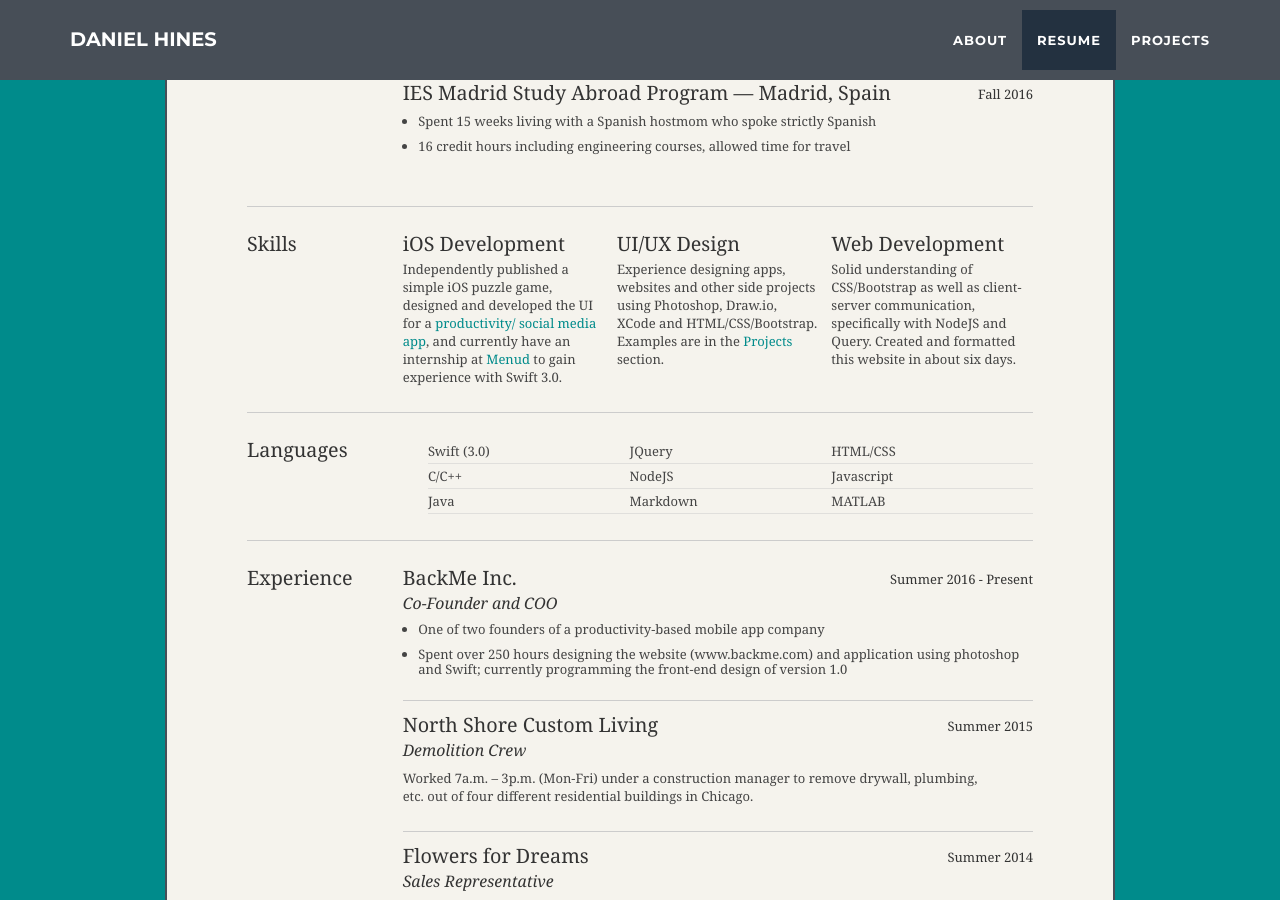
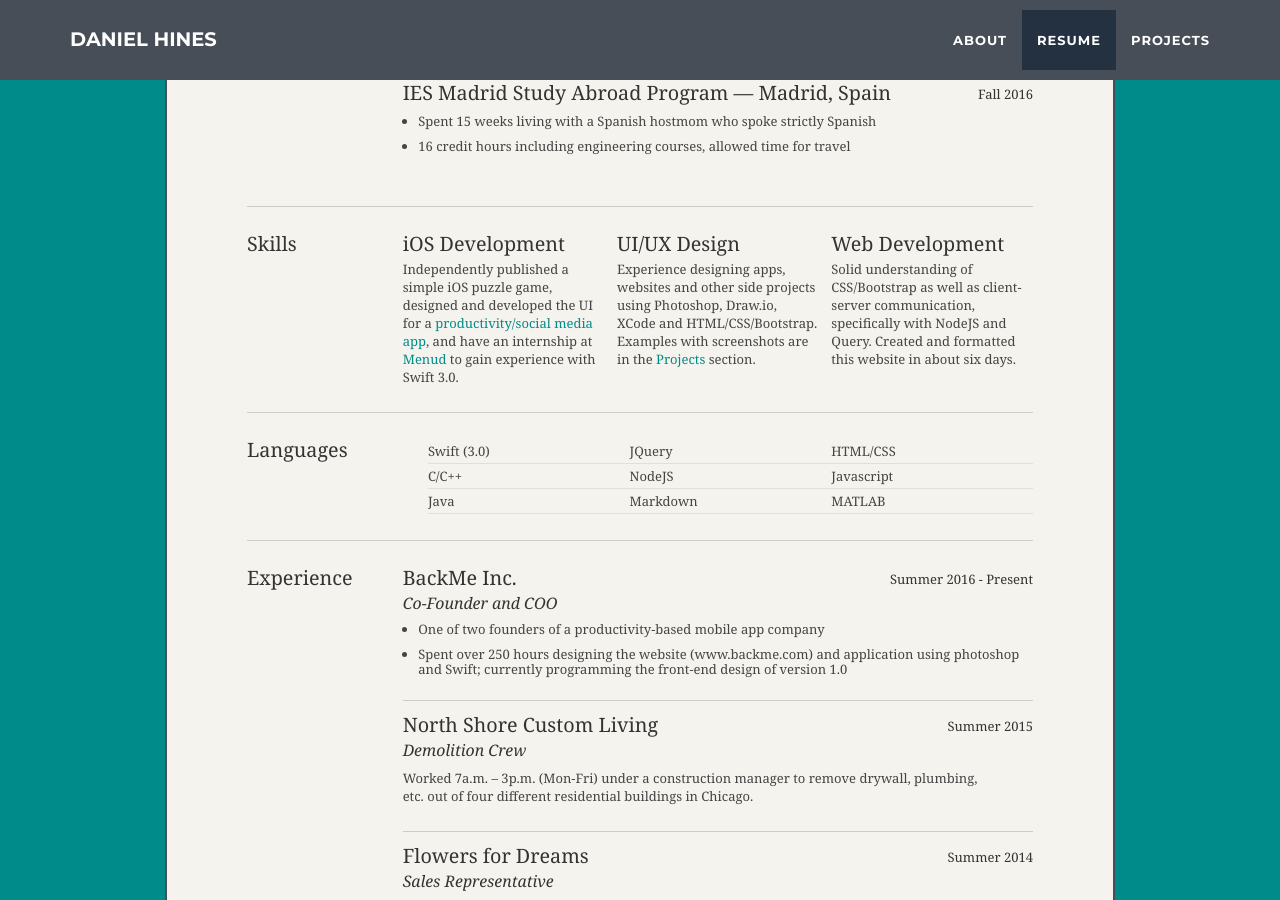
Before and after one commit to danielchines/danielchines.github.io, a Jekyll site: the page built from index.html, in a window 1280 px wide and 900 px high, scrolled down 2081 px. Built offline with Jekyll 4.4.1, drawn with Linux system fonts in a browser that asks for light colours.

Commit message:
Update resume.html

```diff
--- a/_includes/resume.html
+++ b/_includes/resume.html
@@ -90,12 +90,12 @@
 
 								<div class="talent" style="margin-right: 2%">
 									<h2>UI/UX Design</h2>
-									<p class="resume">Experience designing apps, websites and other side projects using Photoshop, Draw.io, XCode and HTML/CSS/Bootstrap. Examples are in the <a href="https://danielchines.github.io/#projects">Projects</a> section.</p>
+									<p class="resume">Experience designing apps, websites and other side projects using Photoshop, Draw.io, XCode and HTML/CSS/Bootstrap. Examples with screenshots are in the <a href="https://danielchines.github.io/#projects">Projects</a> section.</p>
 								</div>
 
 								<div class="talent" style="margin-right: 2%">
 									<h2>iOS Development</h2>
-									<p class="resume">Independently published a simple iOS puzzle game, designed and developed the UI for a <a href="https://backme.com">productivity/ social media app</a>, and currently have an internship at <a href="https://menud.co">Menud</a> to gain experience with Swift 3.0.</p>
+									<p class="resume">Independently published a simple iOS puzzle game, designed and developed the UI for a <a href="https://backme.com">productivity/social media app</a>, and have an internship at <a href="https://menud.co">Menud</a> to gain experience with Swift 3.0.</p>
 								</div>
 						</div>
 					</div><!--// .yui-gf -->
```
